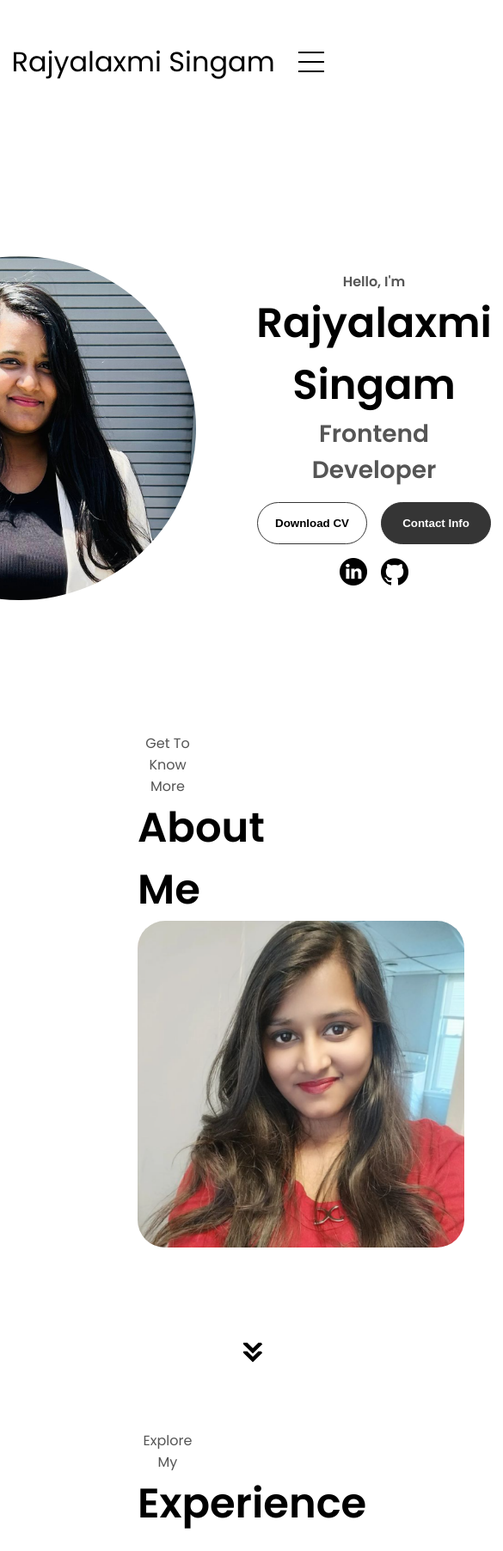
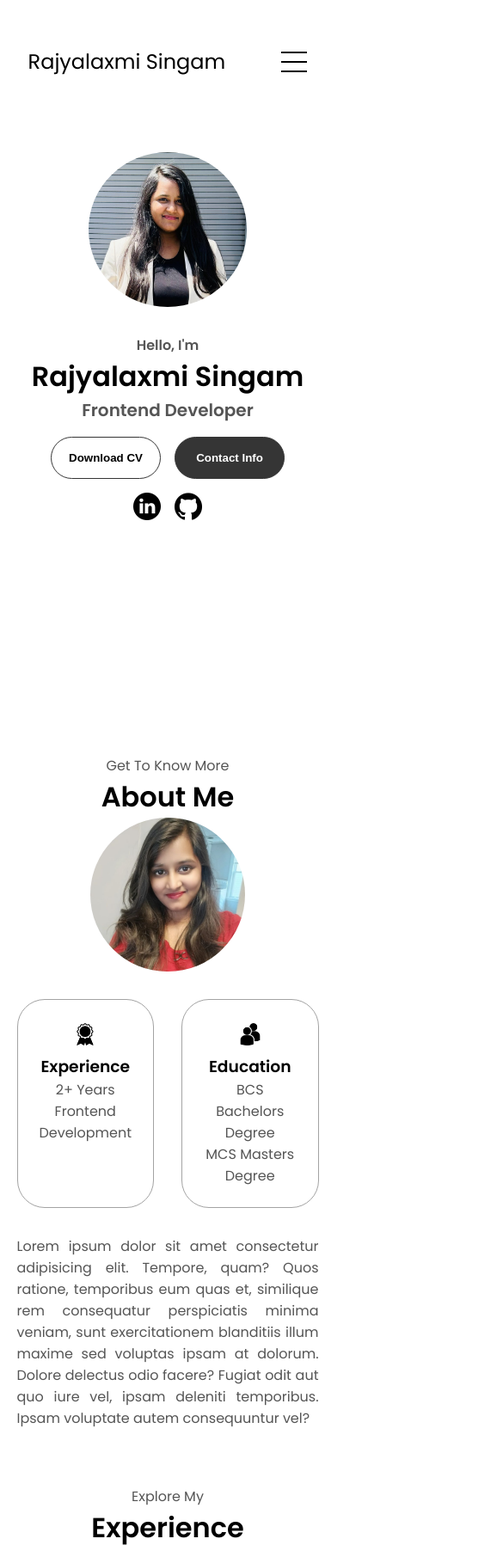
Before and after one commit to singamraju167/My-Portfolio, a plain HTML site: page index.html in a window 390 px wide. Shown: the top 1804 px of the page at 86% size, 585 px wide, since content can reach past the window. Drawn offline with Linux system fonts and the light colour scheme.

Commit message:
Responsive design successfully finished

```diff
--- a/index.html
+++ b/index.html
@@ -66,7 +66,7 @@
     <p class="section__text__p1">Get To Know More</p>
     <h1 class="title">About Me</h1>
     <div class="section-container">
-      <div class="section__pic__container">
+      <div class="section__pic-container">
         <img src="assets/profile_1.png" alt="Profile picture" class="about-pic">
       </div>
       <div class="about-details-container">
--- a/mediaqueries.css
+++ b/mediaqueries.css
@@ -1,3 +1,13 @@
+@media screen and (max-width: 1400px){
+  #profile{
+    height: 83vh;
+    margin-bottom: 6rem;
+  }
+  .about-containers{
+    flex-wrap: wrap;
+  }
+}
+
 @media screen and (max-width: 1200px){
   #desktop-nav{
     display: none;
@@ -6,4 +16,101 @@
   #hamburger-nav{
     display: flex;
   }
+
+  #experience,
+  .experience-details-container{
+    margin-top: 2rem;
+  }
+
+  #profile,
+  .section-container{
+    display: block;
+  }
+
+  .arrow{
+    display: none;
+  }
+
+  section,
+  .section-container{
+    height: fit-content;
+  }
+
+  section{
+    margin: 0 5%;
+  }
+
+  .section__pic-container{
+    width: 275px;
+    height: 275px;
+    margin: 0 auto 2rem;
+  }
+
+  .about-containers{
+    margin-top: 0;
+  }
 }
+
+@media screen and (max-width: 600px){
+  /* .section__text h1{
+    font-size: 2.5rem;
+  }
+
+  #profile .section__text .section__text__p2{
+    font-size: 1.5rem;
+  } */
+  #contact,
+  footer{
+    height: 40vh;
+  }
+  #profile{
+    height: 83vh;
+    margin-bottom: 0;
+  }
+  article{
+    font-size: 1rem;
+  }
+  footer nav{
+    height: fit-content;
+    margin-bottom: 2rem;
+  }
+  .about-containers,
+  .contact-info-upper-container,
+  .btn-container{
+    flex-wrap: wrap;
+  }
+  .contact-info-container{
+    margin: 0;
+  }
+  .contact-info-container p, .nav-links li a{
+    font-size: 1rem;
+  }
+  .experience-sub-title{
+    font-size: 1.25rem;
+  }
+  .logo{
+    font-size: 1.5rem;
+  }
+  .nav-links{
+    flex-direction: column;
+    gap: 0.5rem;
+    text-align: center;
+  }
+  .section__pic-container{
+    width: auto;
+    height: 46vw;
+    justify-content: center;
+  }
+
+  .section__text__p2{
+    font-size: 1.25rem;
+  }
+
+  .title{
+    font-size: 2rem;
+  }
+
+  .text-container{
+    text-align: justify;
+  }
+}
```
